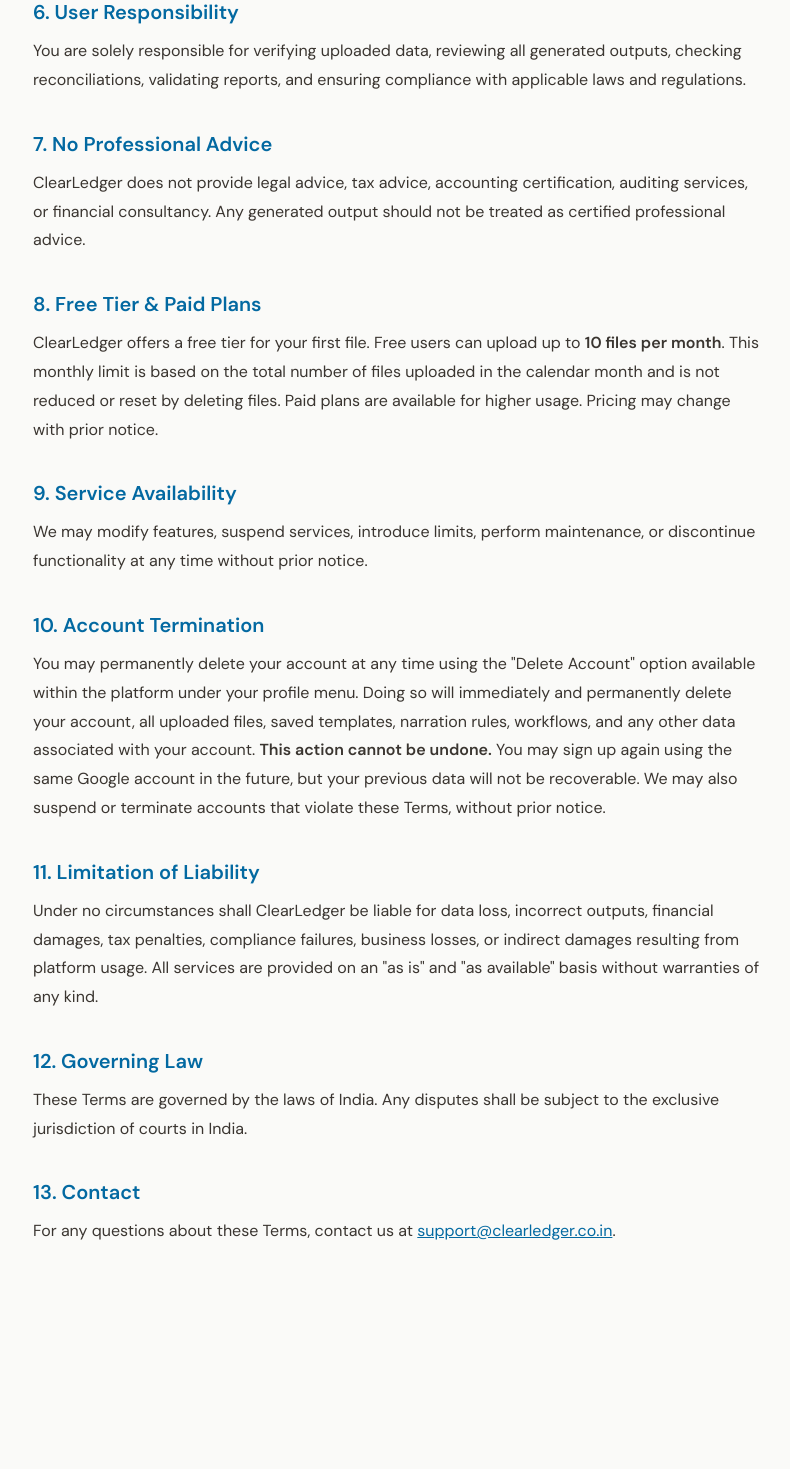
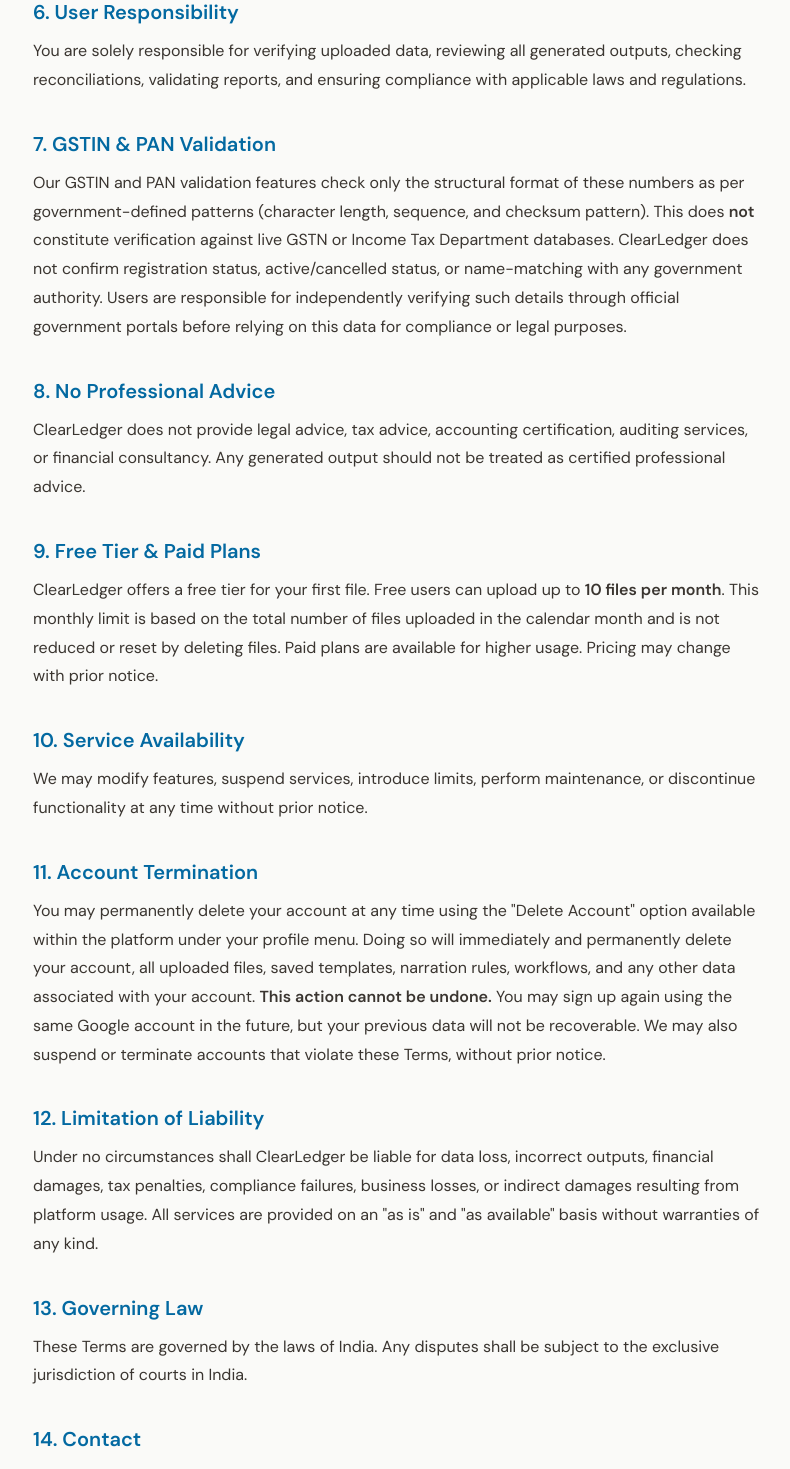
Before and after one commit to ketanpundir-00/clearledger-landing, a Next.js app: page /terms in a window 1280 px wide. Shown: the part 1000-2469 px from the top of the page, without its empty margins (241-1031 px from the left). Before the commit the page ends 2362 px from the top, so only its background shows below. Built offline with nearby package versions, Linux system fonts and the light colour scheme.

Commit message:
Add GSTIN/PAN validation disclaimer clause

```diff
--- a/src/app/terms/page.js
+++ b/src/app/terms/page.js
@@ -42,37 +42,42 @@
       </section>
 
       <section style={{ marginBottom: '36px' }}>
-        <h2 style={{ fontSize: '20px', fontWeight: '700', marginBottom: '12px', color: '#0369A1' }}>7. No Professional Advice</h2>
+        <h2 style={{ fontSize: '20px', fontWeight: '700', marginBottom: '12px', color: '#0369A1' }}>7. GSTIN & PAN Validation</h2>
+        <p style={{ lineHeight: '1.8', color: '#3a3530' }}>Our GSTIN and PAN validation features check only the structural format of these numbers as per government-defined patterns (character length, sequence, and checksum pattern). This does <strong>not</strong> constitute verification against live GSTN or Income Tax Department databases. ClearLedger does not confirm registration status, active/cancelled status, or name-matching with any government authority. Users are responsible for independently verifying such details through official government portals before relying on this data for compliance or legal purposes.</p>
+      </section>
+
+      <section style={{ marginBottom: '36px' }}>
+        <h2 style={{ fontSize: '20px', fontWeight: '700', marginBottom: '12px', color: '#0369A1' }}>8. No Professional Advice</h2>
         <p style={{ lineHeight: '1.8', color: '#3a3530' }}>ClearLedger does not provide legal advice, tax advice, accounting certification, auditing services, or financial consultancy. Any generated output should not be treated as certified professional advice.</p>
       </section>
 
       <section style={{ marginBottom: '36px' }}>
-        <h2 style={{ fontSize: '20px', fontWeight: '700', marginBottom: '12px', color: '#0369A1' }}>8. Free Tier & Paid Plans</h2>
+        <h2 style={{ fontSize: '20px', fontWeight: '700', marginBottom: '12px', color: '#0369A1' }}>9. Free Tier & Paid Plans</h2>
         <p style={{ lineHeight: '1.8', color: '#3a3530' }}>ClearLedger offers a free tier for your first file. Free users can upload up to <strong>10 files per month</strong>. This monthly limit is based on the total number of files uploaded in the calendar month and is not reduced or reset by deleting files. Paid plans are available for higher usage. Pricing may change with prior notice.</p>
       </section>
 
       <section style={{ marginBottom: '36px' }}>
-        <h2 style={{ fontSize: '20px', fontWeight: '700', marginBottom: '12px', color: '#0369A1' }}>9. Service Availability</h2>
+        <h2 style={{ fontSize: '20px', fontWeight: '700', marginBottom: '12px', color: '#0369A1' }}>10. Service Availability</h2>
         <p style={{ lineHeight: '1.8', color: '#3a3530' }}>We may modify features, suspend services, introduce limits, perform maintenance, or discontinue functionality at any time without prior notice.</p>
       </section>
 
       <section style={{ marginBottom: '36px' }}>
-        <h2 style={{ fontSize: '20px', fontWeight: '700', marginBottom: '12px', color: '#0369A1' }}>10. Account Termination</h2>
+        <h2 style={{ fontSize: '20px', fontWeight: '700', marginBottom: '12px', color: '#0369A1' }}>11. Account Termination</h2>
         <p style={{ lineHeight: '1.8', color: '#3a3530' }}>You may permanently delete your account at any time using the "Delete Account" option available within the platform under your profile menu. Doing so will immediately and permanently delete your account, all uploaded files, saved templates, narration rules, workflows, and any other data associated with your account. <strong>This action cannot be undone.</strong> You may sign up again using the same Google account in the future, but your previous data will not be recoverable. We may also suspend or terminate accounts that violate these Terms, without prior notice.</p>
       </section>
 
       <section style={{ marginBottom: '36px' }}>
-        <h2 style={{ fontSize: '20px', fontWeight: '700', marginBottom: '12px', color: '#0369A1' }}>11. Limitation of Liability</h2>
+        <h2 style={{ fontSize: '20px', fontWeight: '700', marginBottom: '12px', color: '#0369A1' }}>12. Limitation of Liability</h2>
         <p style={{ lineHeight: '1.8', color: '#3a3530' }}>Under no circumstances shall ClearLedger be liable for data loss, incorrect outputs, financial damages, tax penalties, compliance failures, business losses, or indirect damages resulting from platform usage. All services are provided on an "as is" and "as available" basis without warranties of any kind.</p>
       </section>
 
       <section style={{ marginBottom: '36px' }}>
-        <h2 style={{ fontSize: '20px', fontWeight: '700', marginBottom: '12px', color: '#0369A1' }}>12. Governing Law</h2>
+        <h2 style={{ fontSize: '20px', fontWeight: '700', marginBottom: '12px', color: '#0369A1' }}>13. Governing Law</h2>
         <p style={{ lineHeight: '1.8', color: '#3a3530' }}>These Terms are governed by the laws of India. Any disputes shall be subject to the exclusive jurisdiction of courts in India.</p>
       </section>
 
       <section style={{ marginBottom: '36px' }}>
-        <h2 style={{ fontSize: '20px', fontWeight: '700', marginBottom: '12px', color: '#0369A1' }}>13. Contact</h2>
+        <h2 style={{ fontSize: '20px', fontWeight: '700', marginBottom: '12px', color: '#0369A1' }}>14. Contact</h2>
         <p style={{ lineHeight: '1.8', color: '#3a3530' }}>For any questions about these Terms, contact us at <a href="mailto:support@clearledger.co.in" style={{ color: '#0369A1' }}>support@clearledger.co.in</a>.</p>
       </section>
     </main>
```
